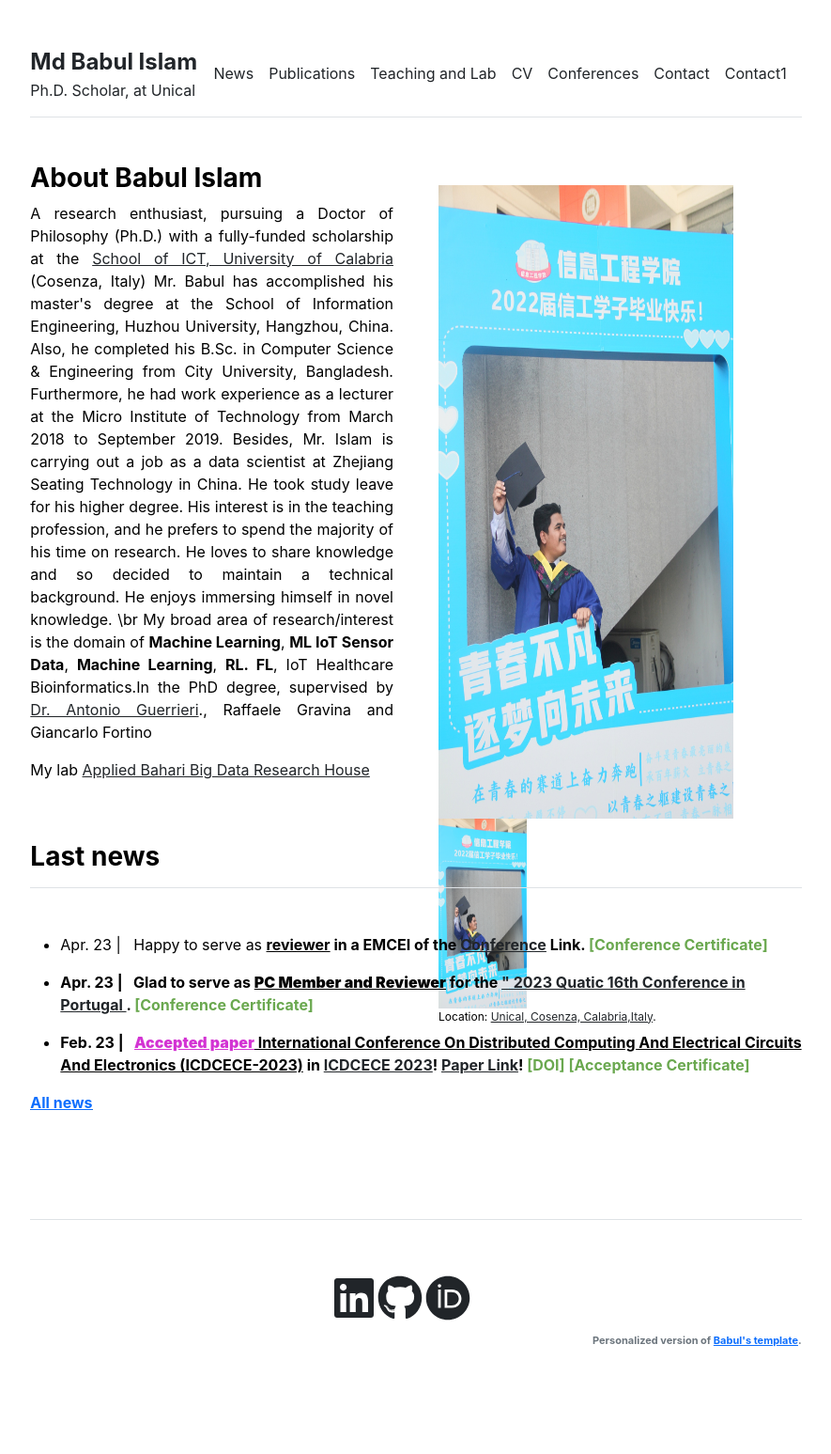
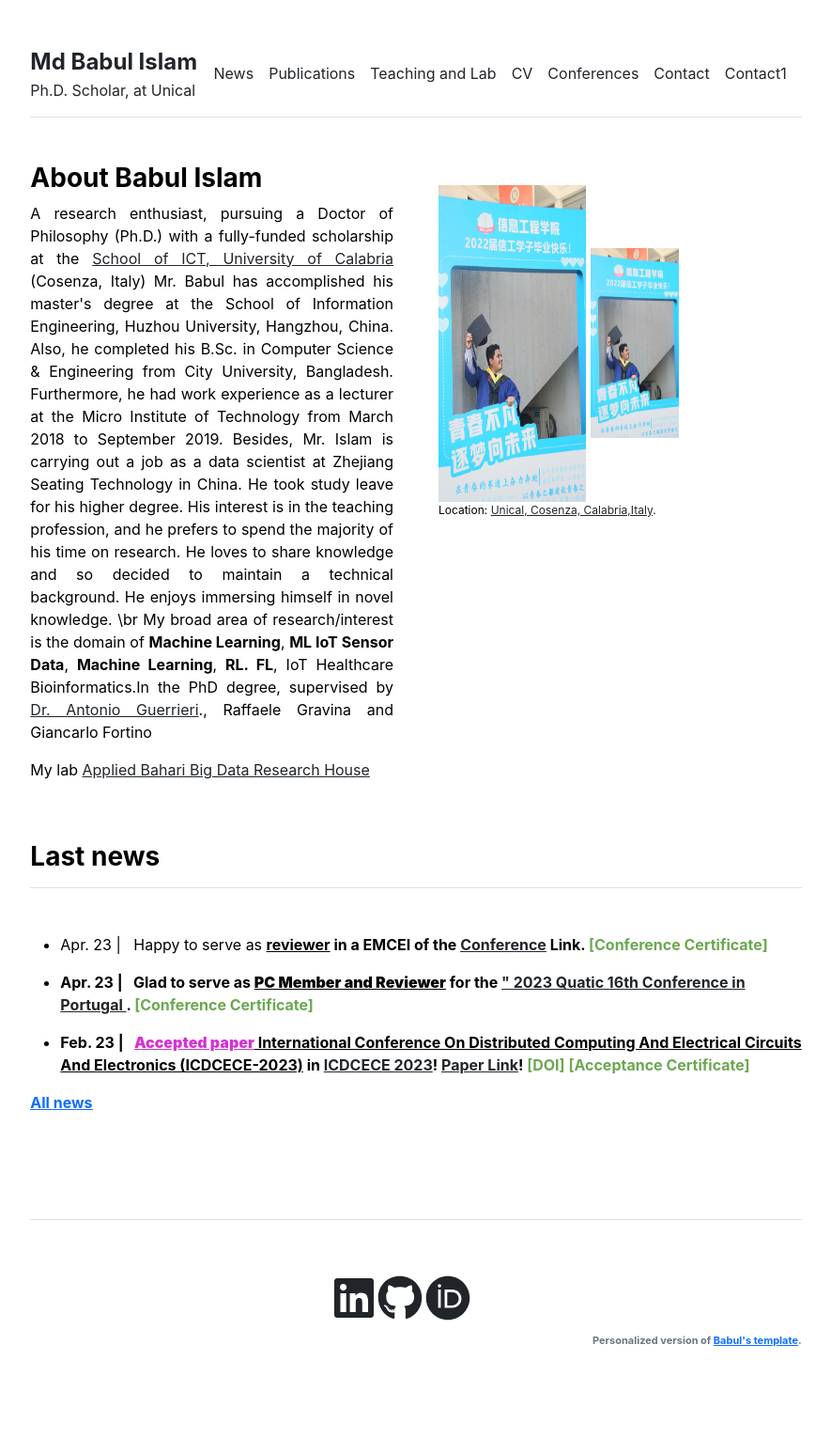
Before and after one commit to babulcseian/babulcseian.github.io, a Jekyll site: the page built from index.md, in a window 1280 px wide. Shown: the whole page at 94% size, without its empty margins (197-1082 px from the left). Built offline with Jekyll 4.4.1, drawn with Linux system fonts in a browser that asks for light colours; a style sheet for code colours, icons or effects is not loaded.

Commit message:
Update home.html

```diff
--- a/_layouts/home.html
+++ b/_layouts/home.html
@@ -20,7 +20,7 @@
   </div>
   <div class="col-md-5">
     <br>
-    <img src="{{ site.github.url }}/assets/img/Babul.jpg" alt="Home" width="100%" height="100%">
+    <img src="{{ site.github.url }}/assets/img/Babul.jpg" alt="Home" width="50%" height="50%">
     <img src="{{ site.github.url }}/assets/img/Babul.jpg" alt="Home" width="30%" height="30%">
     <p style="font-size:12px">
       Location: <a class="other" href='https://goo.gl/maps/hsu2JB4HwjQN7TqC7'>Unical, Cosenza, Calabria,Italy</a>.
```
